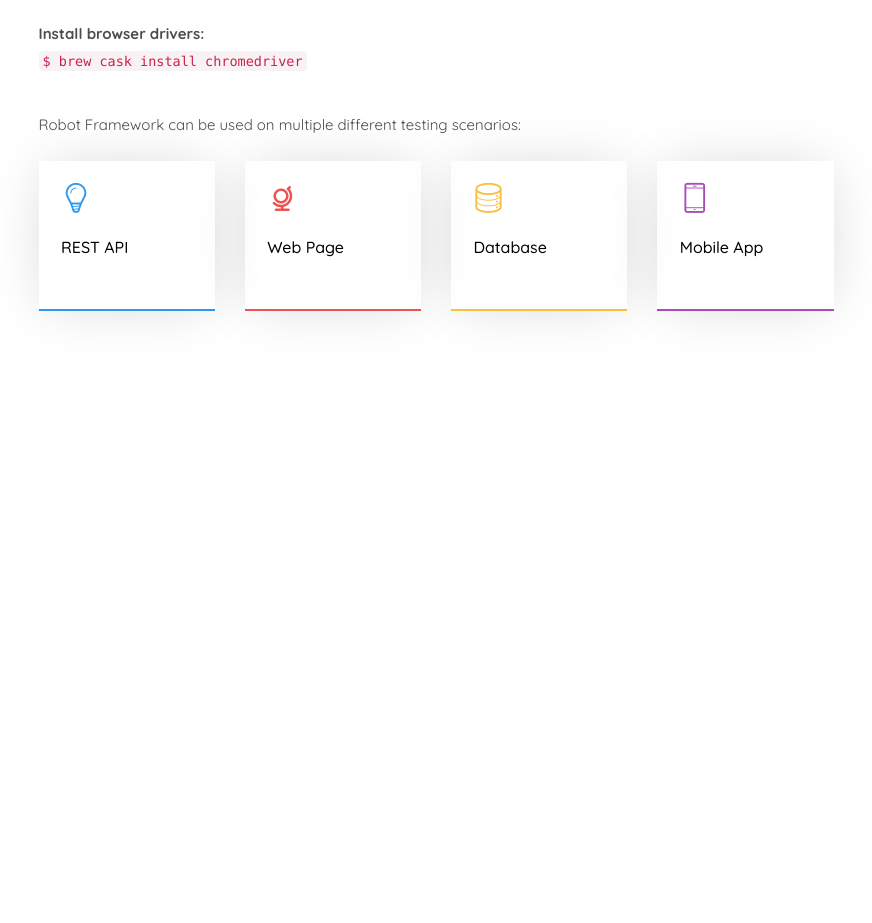
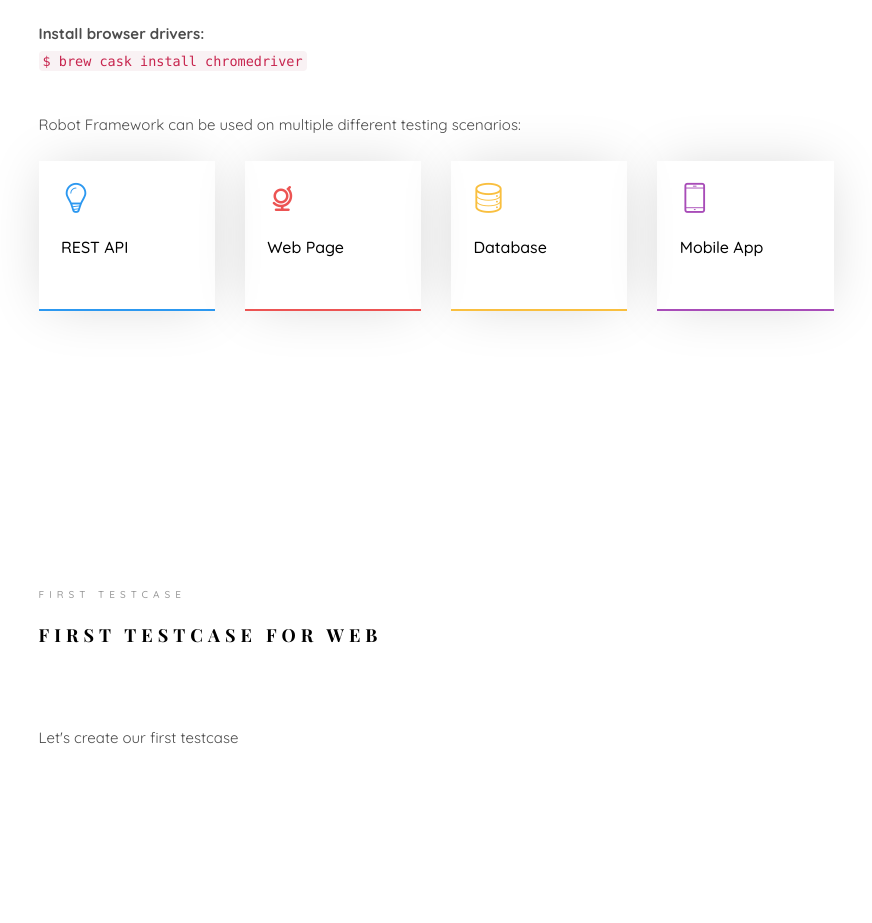
Before and after one commit to SaaristoAntti/robot, a plain HTML site: page index.html in a window 1280 px wide. Shown: the part 1510-2433 px from the top of the page, without its empty margins (354-1226 px from the left). Before the commit the page ends 2036 px from the top, so only its background shows below. Drawn offline with nearby package versions, Linux system fonts and the light colour scheme; files whose address does not match are found by name; a web font is replaced by a local one.

Commit message:
first testcase section

```diff
--- a/index.html
+++ b/index.html
@@ -65,6 +65,7 @@
 					<ul>
 						<li class="active"><a href="#" data-nav-section="home">Home</a></li>
 						<li><a href="#" data-nav-section="installation">Installation</a></li>
+						<li><a href="#" data-nav-section="testcase1">First Testcase</a></li>
 						<!--<li><a href="#" data-nav-section="services">Services</a></li>
 						<li><a href="#" data-nav-section="skills">Skills</a></li>
 						<li><a href="#" data-nav-section="education">Education</a></li>
@@ -206,6 +207,42 @@ Copyright &copy;<script>document.write(new Date().getFullYear());</script> All r
 								</div>
 							</div>
 							-->
+						</div>
+					</div>
+				</div>
+			</section>
+
+			<!--	FIRST TEST CASE -->
+			<section class="colorlib-about" data-section="testcase1">
+				<div class="colorlib-narrow-content">
+					<div class="row">
+						<div class="col-md-12">
+							<div class="row row-bottom-padded-sm animate-box" data-animate-effect="fadeInLeft">
+								<div class="col-md-12">
+									<div class="about-desc">
+										<span class="heading-meta">First Testcase</span>
+										<h2 class="colorlib-heading">First Testcase for Web</h2>
+										<p>Let's create our first testcase</p>
+
+										<!--
+										<p><strong>Install python 3:</strong>
+										<br><code>$ brew install python3</code></p>
+
+										<p><strong>verify python version:</strong>
+										<br><code>$ python3 --version</code></p>
+
+										<p><strong>Install Robot Framework:</strong>
+										<br><code>$ pip3 install robotframework</code></p>
+
+										<p><strong>Install Selenium library:</strong>
+										<br><code>$ pip3 install robotframework-seleniumlibrary</code></p>
+
+
+										<p><strong>Install browser drivers:</strong>
+										<br><code>$ brew cask install chromedriver</code></p> -->
+									</div>
+								</div>
+							</div>
 						</div>
 					</div>
 				</div>
```
